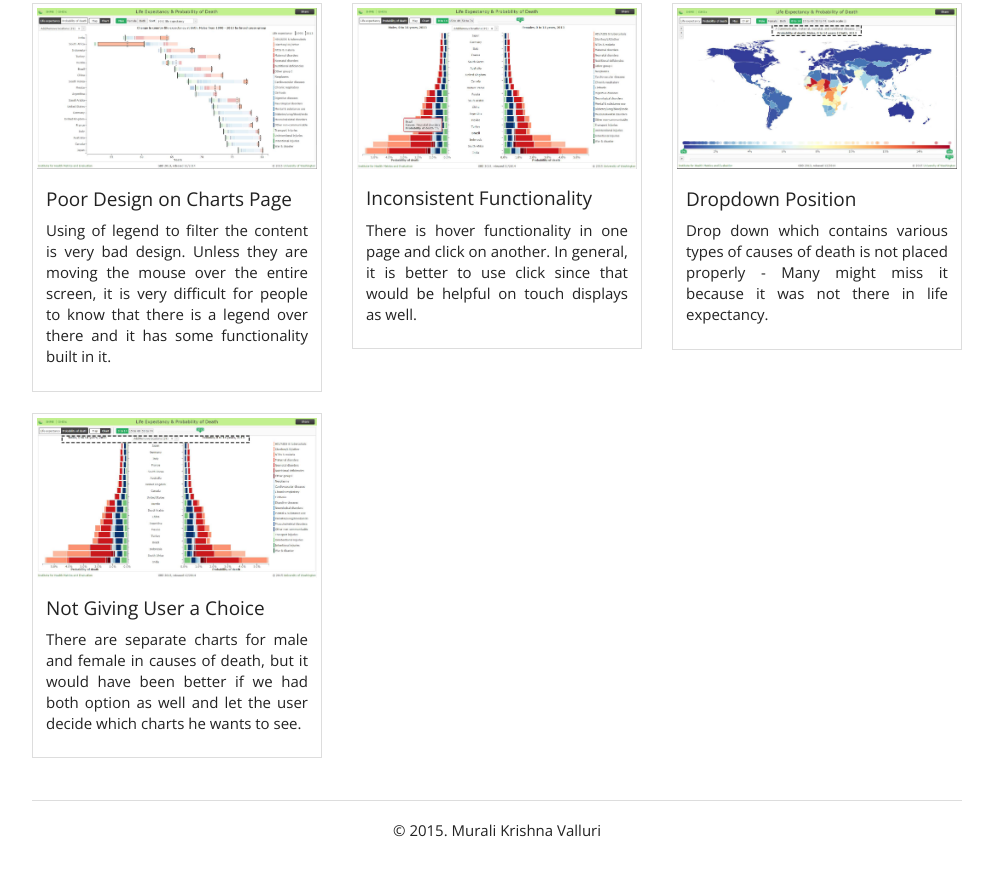
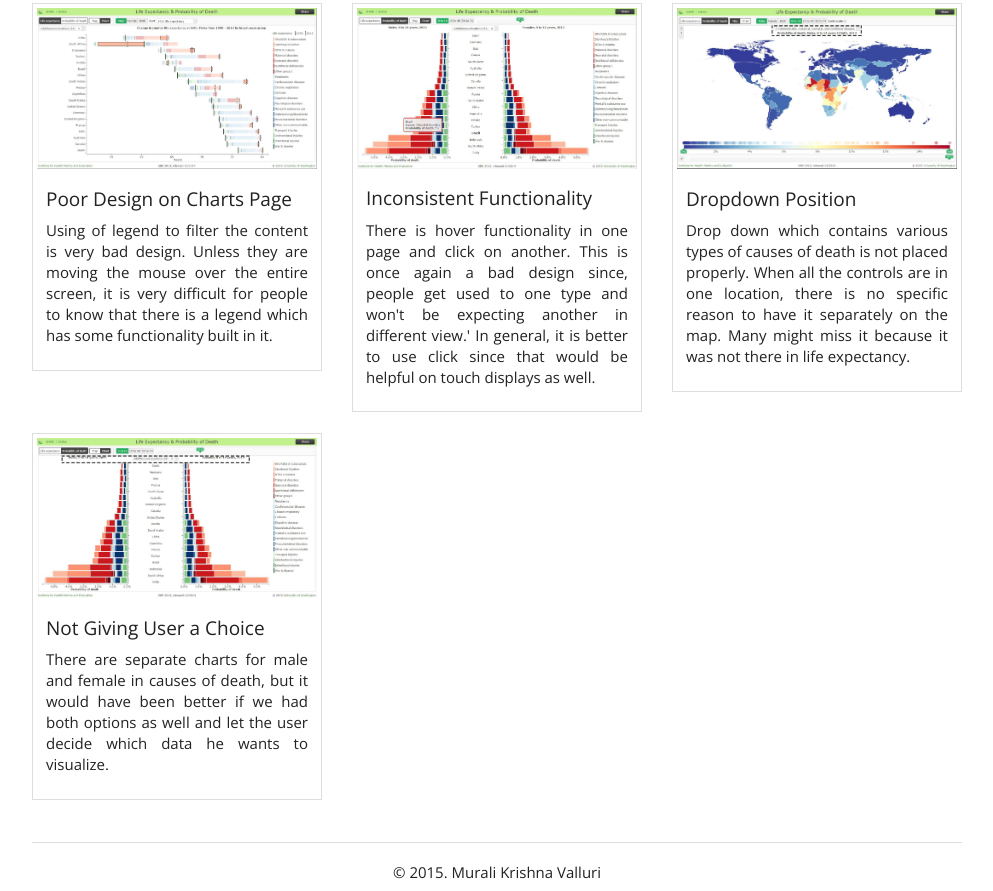
Before and after one commit to mkvalluri/CS-424-ViewersChoice, a plain HTML site: page index.html in a window 1280 px wide. Shown: the part 2720-3611 px from the top of the page, without its empty margins (143-1136 px from the left). Before the commit the page ends 3569 px from the top, so only its background shows below. Drawn offline with nearby package versions, Linux system fonts and the light colour scheme.

Commit message:
Few more fixes

```diff
--- a/index.html
+++ b/index.html
@@ -48,7 +48,7 @@
             <div class="col-md-12">
                 <h1 id="home">Viewers Choice Presentation</h1>
                 <p class="lead">This page is about <b>Life Expectancy and Probability of Death</b> visualization developed by <a href="http://www.healthdata.org/">Institute for Health Metrics and Evaluation</a>.
-                 You can check the viz on this <a href="http://vizhub.healthdata.org/life-expectancy/">link</a>.
+                 You can check the viz on this <a href="http://vizhub.healthdata.org/le/">link</a>.
                 </p>
 
                 <b><h3 id="disc">Description</h3></b>
@@ -145,7 +145,7 @@
                             <img src="images/g2.jpg" alt="...">
                             <div class="caption">
                                 <h4>Controls</h4>
-                                <p>There are controls for locking down the scale which is useful when we are comparing data over different years. Also, we have Play/Pause button which helps us and makes it easier for us to identify which countries/regions are moving towards blue color and which are moving towards red.</p>
+                                <p>There are controls for locking down the scale or show changes which is useful when we are comparing data over different years. Also, we have Play/Pause button which helps us and makes it easier for us to identify which countries/regions are moving towards blue color and which are moving towards red.</p>
                             </div>
                         </div>
                     </div>
@@ -179,7 +179,7 @@
                             <img src="images/n1.jpg" alt="...">
                             <div class="caption">
                                 <h4>Poor Design on Charts Page</h4>
-                                <p>Using of legend to filter the content is very bad design. Unless they are moving the mouse over the entire screen, it is very difficult for people to know that there is a legend over there and it has some functionality built in it.</p>
+                                <p>Using of legend to filter the content is very bad design. Unless they are moving the mouse over the entire screen, it is very difficult for people to know that there is a legend which has some functionality built in it.</p>
                             </div>
                         </div>
                     </div>
@@ -188,7 +188,7 @@
                             <img src="images/n2.jpg" alt="...">
                             <div class="caption">
                                 <h4>Inconsistent Functionality</h4>
-                                <p>There is hover functionality in one page and click on another. In general, it is better to use click since that would be helpful on touch displays as well.</p>
+                                <p>There is hover functionality in one page and click on another. This is once again a bad design since, people get used to one type and won't be expecting another in different view.' In general, it is better to use click since that would be helpful on touch displays as well.</p>
                             </div>
                         </div>
                     </div>
@@ -197,7 +197,7 @@
                             <img src="images/n3.jpg" alt="...">
                             <div class="caption">
                                 <h4>Dropdown Position</h4>
-                                <p>Drop down which contains various types of causes of death is not placed properly - Many might miss it because it was not there in life expectancy.</p>
+                                <p>Drop down which contains various types of causes of death is not placed properly. When all the controls are in one location, there is no specific reason to have it separately on the map. Many might miss it because it was not there in life expectancy.</p>
                             </div>
                         </div>
                     </div>
@@ -208,7 +208,7 @@
                             <img src="images/n4.jpg" alt="...">
                             <div class="caption">
                                 <h4>Not Giving User a Choice</h4>
-                                <p>There are separate charts for male and female in causes of death, but it would have been better if we had both option as well and let the user decide which charts he wants to see.</p>
+                                <p>There are separate charts for male and female in causes of death, but it would have been better if we had both options as well and let the user decide which data he wants to visualize.</p>
                             </div>
                         </div>
                     </div>
```
